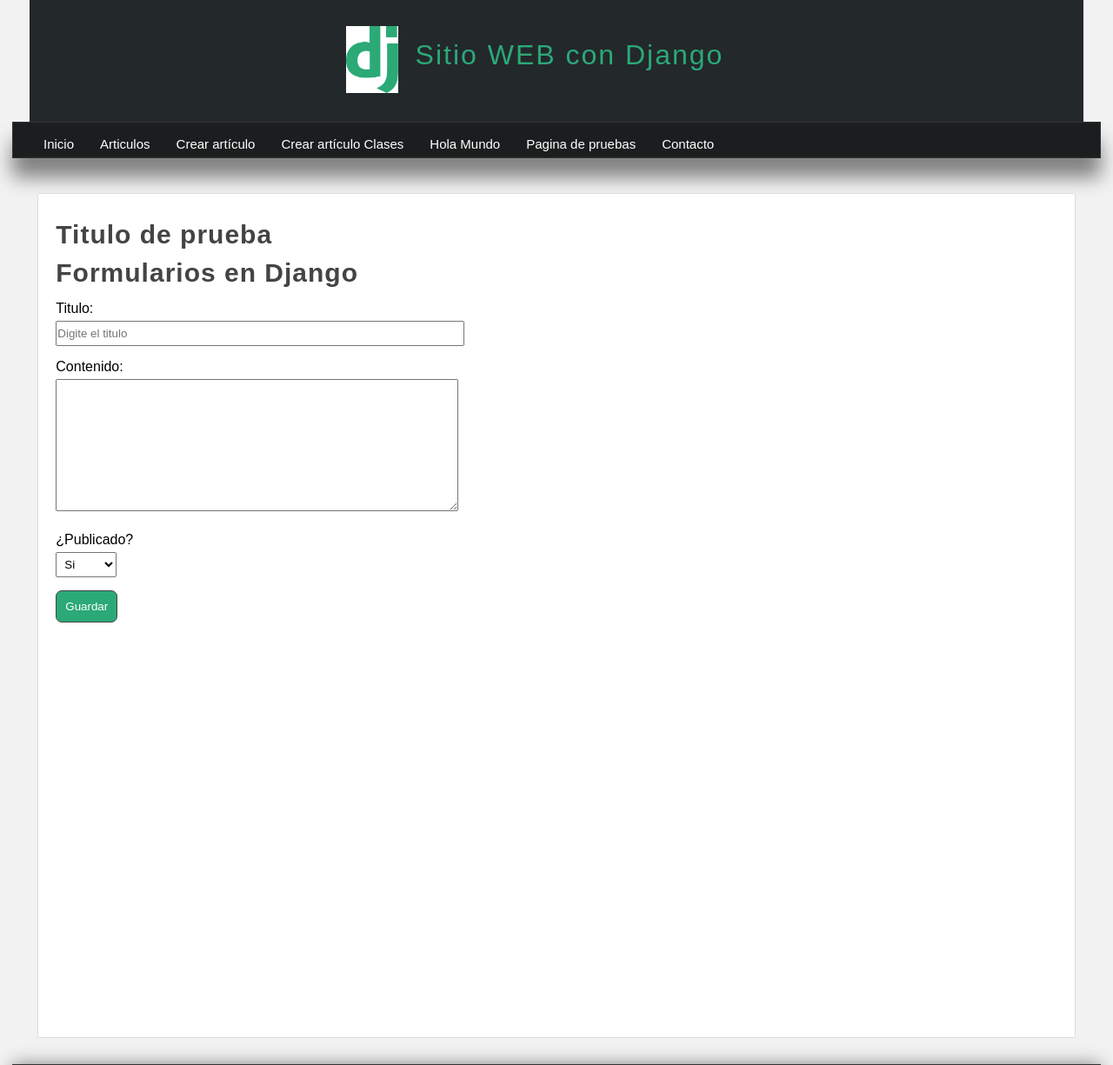
After one commit to EmanuelMerchan/aprendiendo-djgano, a Django app: page /create-full-article/ in a window 1280 px wide. The commit adds this page. Shown: the top 1225 px of the page at 87% size. Run offline with Django 5.2, Linux system fonts and the light colour scheme.

Commit message:
feat(formularios): agregar formularios, validaciones y mensajes flash
- Crear formulario HTML con GET y POST usando csrf_token
- Crear forms.py con FormArticle y validaciones de título y contenido
- Implementar create_full_article para validar y guardar artículos
- Agregar las rutas save, create y create_full en urls.py
- Mostrar mensajes flash al crear un artículo
- Corregir la vista borrar_articulo y la ruta de borrado
- Corregir el bucle duplicado en articulos.html
- Agregar estilos CSS para el formulario y los mensajes

```diff
--- a/AprendiendoDjango/AprendiendoDjango/urls.py
+++ b/AprendiendoDjango/AprendiendoDjango/urls.py
@@ -36,4 +36,7 @@ urlpatterns = [
     path('editar-articulo/<int:id>/', views.editar_articulo),
     path('articulos/', views.articulos, name="articulos"),
     path('borrar-articulo/<int:id>', views.borrar_articulo, name="borrar"),
+    path('save-article/', views.save_article, name="save"),
+    path('create-article/', views.create_article, name="create"),
+    path('create-full-article/', views.create_full_article, name="create_full"),
 ]
--- /dev/null
+++ b/AprendiendoDjango/miapp/forms.py
@@ -0,0 +1,37 @@
+from django import forms
+from django.core import validators
+
+class FormArticle(forms.Form):
+
+    title = forms.CharField(
+        label="Titulo",
+        max_length=20,
+        required=True,
+        widget=forms.TextInput(
+            attrs={
+                'placeholder': 'Digite el titulo',
+                'class': 'titulo_form_article'
+            }
+        ),
+        validators=[
+            validators.MinLengthValidator(4, 'El titulo es demasiado corto'),
+            validators.RegexValidator('^[A-Za-z-9 ]*$', 'El titulo esta mal formado', 'invalid_title')
+        ]
+    )
+
+    content = forms.CharField(
+        label="Contenido",
+        widget=forms.Textarea,
+        validators=[
+            validators.MaxLengthValidator(50, 'El texto es demasiado largo')
+        ]
+    )
+
+    public_options = [
+        (1, 'Si'),
+        (0, 'No')
+    ]
+    public = forms.TypedChoiceField(
+        label="¿Publicado?",
+        choices=public_options
+    )
--- a/AprendiendoDjango/miapp/static/css/styles.css
+++ b/AprendiendoDjango/miapp/static/css/styles.css
@@ -108,8 +108,64 @@ nav ul li a:hover{
     margin: 0 auto;
 }
 
+/*Estilos para formulario*/
+.box form{
+    width: 40%; /*ancho del formulario*/
+}
+/*los controles ocupan una linea*/
+.box form input,
+.box form label{
+    display: block;
+    padding: 5px;
+    padding-left: 0px;
+}
+/*ancho de los controles*/
+.box form input[type="text"],
+.box form textarea,
+.box form select{
+    width: 100%;
+    margin-bottom: 10px;
+}
+/*select*/
+.box form select{
+    width: 70px;
+    padding: 5px;
+}
+/*Boton*/
+.box form input[type="submit"],
+.box form input[type="buttom"],
+.box form button{
+    padding: 10px;
+    margin-top: 5px;
+    background: #2ba977;
+    border: 1px solid #444;
+    color: white;
+    transition: 300ms all;
+    border-radius: 7px;
+}
+/* Color del boton cuando pase por encima */
+.box form input[type="submit"]:hover,
+.box form input[type="buttom"]:hover,
+.box form button:hover{
+    cursor: pointer;
+    background: #1f7e58;
+}
+
+/* estilos para clase rojo de validacion */
+.rojo{
+    color: red;
+    box-shadow: 0px 0px 4px black;
+}
+
+.messages{
+    background: #d4edda;
+    color: #155724;
+    padding: 10px;
+    margin-bottom: 15px;
+    border-radius: 4px;
+}
+
 /*Estilos titulo*/
-
 .title{
     color: #444;
     letter-spacing: 1px;
--- /dev/null
+++ b/AprendiendoDjango/miapp/templates/create_full_article.html
@@ -0,0 +1,19 @@
+{% extends 'layout.html' %}
+{% block title %} Formularios en Django {% endblock %}
+{% block content %}
+<h1 class="title">Formularios en Django</h1>
+
+{% if form.errors %}
+    <strong class="rojo">
+        Hay errores en el formulario
+    </strong>
+{% endif %}
+
+<form action="" method="POST">
+    {% csrf_token %}
+
+    {{ form.as_p }}
+
+    <input type="submit" value="Guardar" />
+</form>
+{% endblock %}
--- a/AprendiendoDjango/miapp/templates/layout.html
+++ b/AprendiendoDjango/miapp/templates/layout.html
@@ -37,6 +37,12 @@
                 <a href="{% url 'articulos' %}">Articulos</a>
             </li>
             <li>
+                <a href="{% url 'create' %}">Crear artículo</a>
+            </li>
+            <li>
+                <a href="{% url 'create_full' %}">Crear artículo Clases</a>
+            </li>
+            <li>
                 <a href="{% url 'holaMundo' %}">Hola Mundo</a>
             </li>
             <li>
--- a/AprendiendoDjango/miapp/views.py
+++ b/AprendiendoDjango/miapp/views.py
@@ -1,6 +1,8 @@
 from django.shortcuts import render, HttpResponse, redirect
 from miapp.models import Article, Category
 from django.db.models import Q
+from miapp.forms import FormArticle
+from django.contrib import messages
 
 # Create your views here.
 # MVC = Modelo Vista Contrlador -> Acciones (metodos)
@@ -82,6 +84,58 @@ def crear_articulo(request, title, content, public):
     articulo.save()
     return HttpResponse(f"Artículo creado: <strong> {articulo.title} - {articulo.content}</strong>")
 
+def save_article(request):
+    # No pasamos parámetros por la URL: llegan por el formulario
+    if request.method == 'POST':
+        title = request.POST['title']
+        content = request.POST['content']
+        public = request.POST['public']
+
+        articulo = Article(
+            title=title,      # campo del modelo = variable
+            content=content,
+            public=public
+        )
+        articulo.save()  # guarda en la base de datos
+        return HttpResponse(f"Artículo creado: <strong>{articulo.title} - {articulo.content}</strong>")
+    else:
+        return HttpResponse("<h2>No se ha podido crear el artículo</h2>")
+
+
+def create_article(request):
+    # Solo muestra la plantilla con el formulario
+    return render(request, 'create_article.html')
+
+def create_full_article(request):
+    if request.method == 'POST':
+        formulario = FormArticle(request.POST)
+
+        if formulario.is_valid():
+            data_form = formulario.cleaned_data  # datos ya limpios y validados
+
+            title = data_form.get('title')
+            content = data_form['content']
+            public = data_form['public']
+
+            articulo = Article(
+                title=title,
+                content=content,
+                public=public
+            )
+            articulo.save()
+
+            articulo.save()
+            messages.success(request, f'Ha creado correctamente el artículo {articulo.id}')
+            return redirect('articulos')
+
+            return redirect('articulos')  # va al listado después de guardar
+    else:
+        formulario = FormArticle()
+
+    return render(request, 'create_full_article.html', {
+        'form': formulario
+    })
+
 def articulo(request):
 
     try:
@@ -107,6 +161,7 @@ def articulos(request):
 
     articulos = Article.objects.all()
 
+    """
     articulos = Article.objects.filter(title__iexact = "articulo")
 
     articulos = Article.objects.filter(
@@ -120,7 +175,7 @@ def articulos(request):
     articulos = Article.objects.filter(
         Q(title__contains = "Primer") | Q(title__contains = "Batman")
     )
-
+    """
     return render(request, 'articulos.html', {
 
         'articulos': articulos
```
Also changed, not shown: AprendiendoDjango/miapp/templates/articulos.html (+15 -9 lines), AprendiendoDjango/miapp/templates/create_article.html (added, +26 -0 lines), AprendiendoDjango/db.sqlite3, 1 other file.
